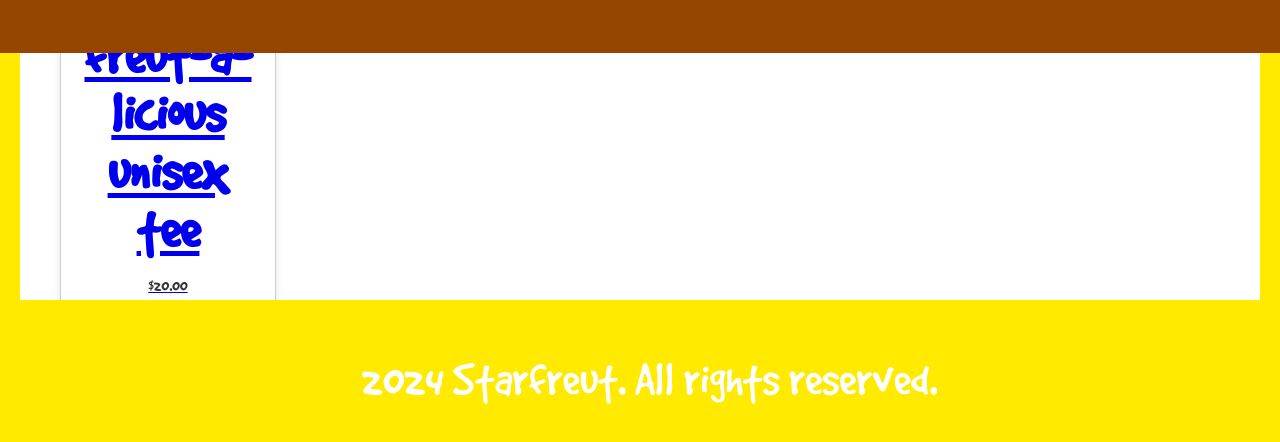
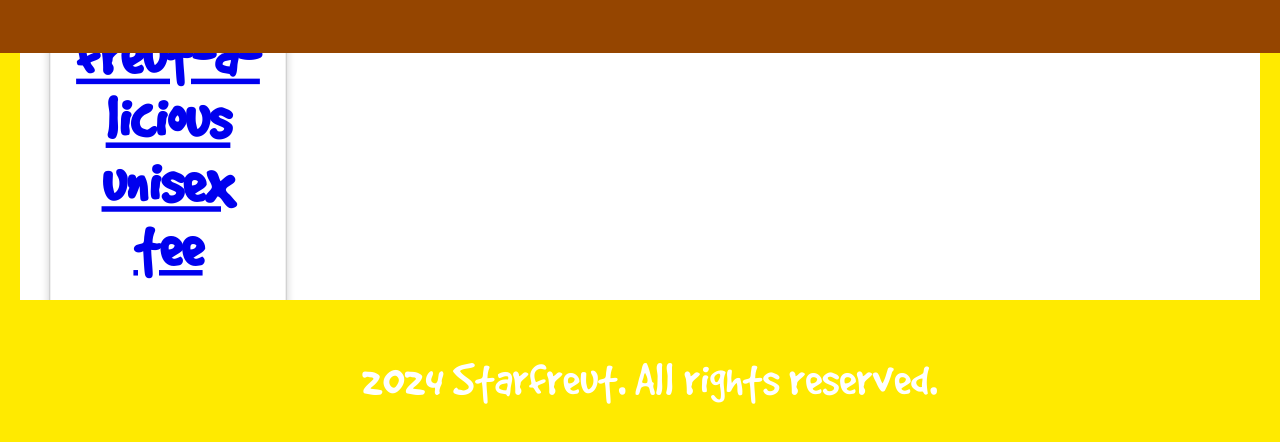
Before and after one commit to tetuji486597/starfreutband, a plain HTML site: page merch.html in a window 1280 px wide. In both pictures the pointer is over the element 168 px from the left and 791 px from the top of the page. Shown: the part 731-1173 px from the top of the page. Drawn offline with Linux system fonts and the light colour scheme.

Commit message:
Update styles.css

```diff
--- a/styles.css
+++ b/styles.css
@@ -230,6 +230,11 @@
     color: #333;
 }
 
+.merch-item:hover {
+    transform: scale(1.1);
+    box-shadow: 0 4px 8px rgba(0, 0, 0, 0.2);
+}
+
 /* Initial state for fade-in elements */
 .fade-in {
     opacity: 0;
```
